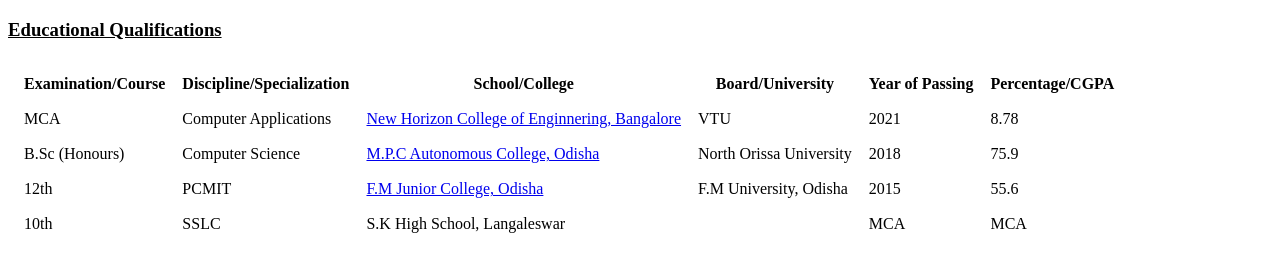
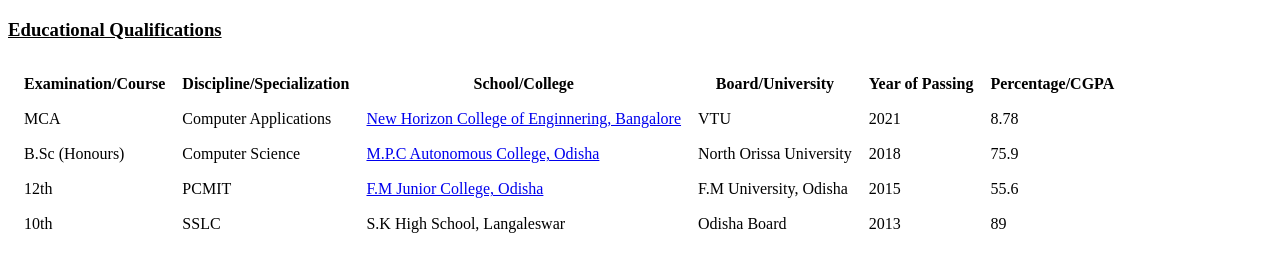
Before and after one commit to nkdey14/Personal-website, a plain HTML site: page education.html in a window 1280 px wide. Drawn offline with Linux system fonts and the light colour scheme.

Commit message:
Update education.html
updated the code

```diff
--- a/education.html
+++ b/education.html
@@ -43,13 +43,13 @@
       <td>2015</td>
       <td>55.6</td>
     </tr>
-    <tr>
+   <tr>
       <td>10th</td>
       <td>SSLC</td>
       <td>S.K High School, Langaleswar</td>
-      <td></td>
-      <td>MCA</td>
-      <td>MCA</td>
+      <td>Odisha Board</td>
+      <td>2013</td>
+      <td>89</td>
     </tr>
 
   </table>
```
